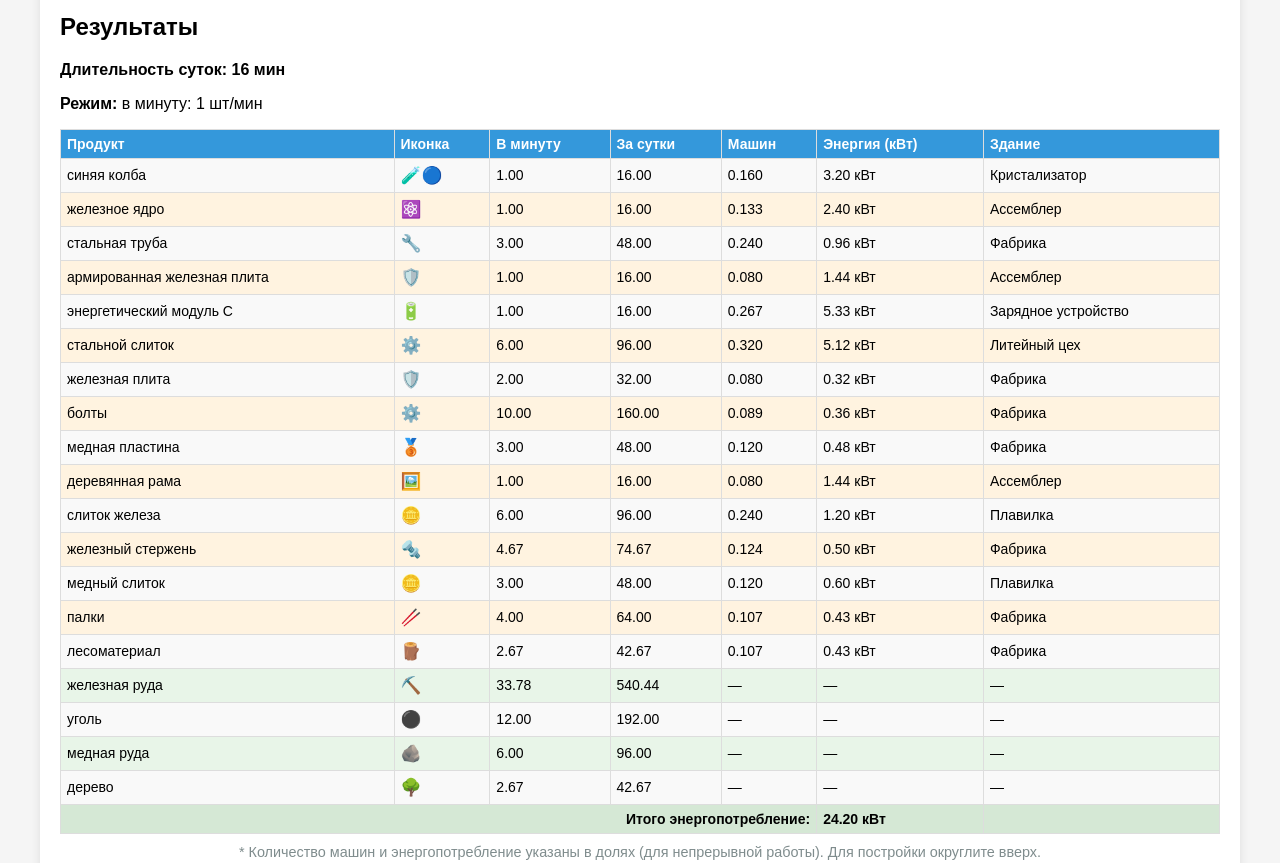
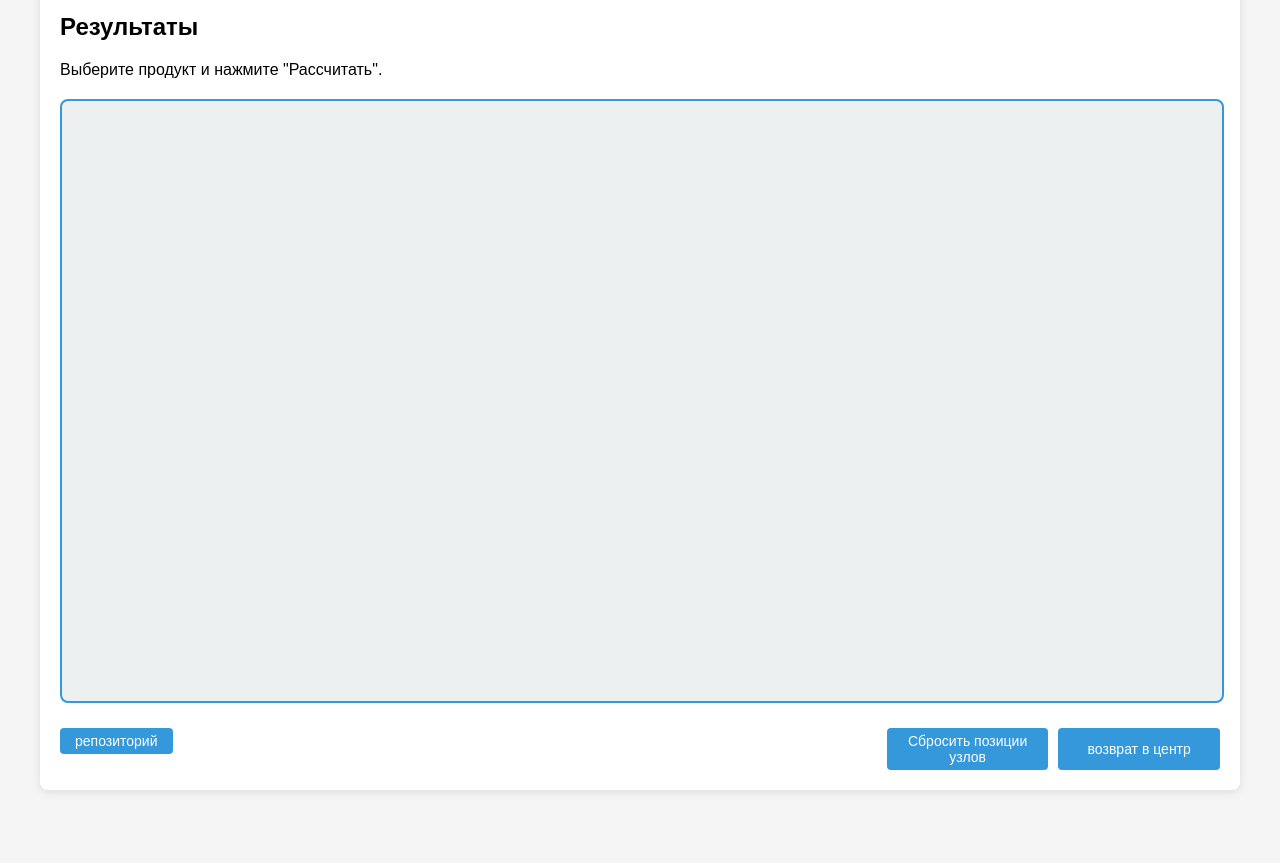
Before and after one commit to Arxxon/River-Town-Factory-calculator, a plain HTML site: page index.html in a window 1280 px wide. Shown: the part 600-1463 px from the top of the page. After the commit the page ends 1410 px from the top, so only its background shows below. Drawn offline with Linux system fonts and the light colour scheme.

Commit message:
Add files via upload

```diff
--- a/index.html
+++ b/index.html
@@ -2,7 +2,7 @@
 <html lang="ru">
 <head>
     <meta charset="UTF-8">
-    <title>Калькулятор производства — запас снизу</title>
+    <title>Калькулятор производства — финальная версия</title>
     <style>
         body {
             font-family: Arial, sans-serif;
@@ -197,18 +197,37 @@
         .graph-controls {
             margin-top: 10px;
             display: flex;
+            justify-content: space-between;
+            align-items: center;
+        }
+        .graph-controls-left {
+            display: flex;
             gap: 10px;
-            justify-content: flex-end;
         }
-        .graph-controls button {
-            width: auto;
+        .graph-controls-right {
+            display: flex;
+            gap: 10px;
+        }
+        .graph-controls button, .graph-controls a {
             padding: 5px 15px;
-            margin-top: 0;
+            font-size: 14px;
+            background: #3498db;
+            color: white;
+            border: none;
+            border-radius: 4px;
+            cursor: pointer;
+            text-decoration: none;
+            text-align: center;
+            line-height: normal;
+            display: inline-block;
+        }
+        .graph-controls a:hover {
+            background: #2980b9;
         }
     </style>
 </head>
 <body>
-    <h1>🏭 Калькулятор производства (запас снизу)</h1>
+    <h1>🏭 Калькулятор производства</h1>
     <div class="calculator">
         <div class="form-group">
             <label for="product">Целевой продукт:</label>
@@ -255,8 +274,13 @@
             <canvas id="graph-canvas" width="2000" height="2000"></canvas>
         </div>
         <div class="graph-controls">
-            <button id="reset-graph">Сбросить позиции узлов</button>
-            <button id="reset-view">Сбросить вид</button>
+            <div class="graph-controls-left">
+                <a href="https://github.com/Arxxon/River-Town-Factory-calculator/tree/main" target="_blank">репозиторий</a>
+            </div>
+            <div class="graph-controls-right">
+                <button id="reset-graph">Сбросить позиции узлов</button>
+                <button id="reset-view">возврат в центр</button>
+            </div>
         </div>
     </div>
 
@@ -331,7 +355,6 @@
             option.textContent = prod;
             selectEl.appendChild(option);
         });
-        selectEl.value = "синяя колба";
 
         const modeToggle = document.getElementById('modeToggle');
         const modePerMinuteLabel = document.getElementById('modePerMinuteLabel');
@@ -460,6 +483,9 @@
         canvas.width = 2000;
         canvas.height = 2000;
 
+        ctx.imageSmoothingEnabled = true;
+        ctx.textRendering = 'optimizeLegibility';
+
         function canvasToWorld(canvasX, canvasY) {
             return {
                 x: (canvasX - offsetX) / scale,
@@ -470,7 +496,7 @@
         function splitTitle(nodeId) {
             const emoji = emojiMap[nodeId] || '📦';
             const fullText = emoji + ' ' + nodeId;
-            const maxChars = 18;
+            const maxChars = 16;
 
             const words = fullText.split(' ');
             const lines = [];
@@ -497,8 +523,11 @@
 
             if (lines.length === 0) lines.push(fullText);
 
-            // Добавляем запас 10 пикселей снизу, чтобы зелёная строка не вылезала
-            const height = 70 + (lines.length - 1) * 18 + 10;
+            const titleHeight = lines.length * 24;
+            // 8 отступ после названия, 16 высота жёлтой строки, 16 отступ между строками, 16 высота зелёной
+            const extraHeight = 8 + 16 + 16 + 16; // 56
+            const padding = 20;
+            const height = titleHeight + extraHeight + padding;
             return { lines, height };
         }
 
@@ -540,7 +569,7 @@
 
             const nodes = [];
             const marginX = 250;
-            const marginY = 120;
+            const marginY = 140;
             const startX = 150;
             const canvasHeight = canvas.height;
             for (const lvl in levels) {
@@ -549,13 +578,13 @@
                 const totalHeight = (count - 1) * marginY;
                 const startYLevel = (canvasHeight / 2) - (totalHeight / 2);
                 nodesAtLevel.forEach((node, idx) => {
-                    const verticalOffset = (idx % 3 - 1) * 30;
+                    const verticalOffset = (idx % 3 - 1) * 15;
                     const { lines, height } = splitTitle(node);
                     nodes.push({
                         id: node,
                         x: startX + parseInt(lvl) * marginX,
                         y: startYLevel + idx * marginY + verticalOffset,
-                        width: 160,
+                        width: 180,
                         height: height,
                         lines: lines
                     });
@@ -622,28 +651,32 @@
                 ctx.stroke();
 
                 ctx.fillStyle = 'white';
-                ctx.font = 'bold 16px Arial';
+                ctx.font = '20px "Segoe UI", "Helvetica", "Arial", sans-serif';
                 ctx.textAlign = 'center';
                 ctx.textBaseline = 'middle';
 
                 const lines = node.lines;
-                const lineHeight = 18;
-                const startY = node.y + node.height/2 - (lines.length-1)*lineHeight/2 - 8;
+                const lineHeight = 24;
+                const titleHeight = lines.length * lineHeight;
+                const extraHeight = 56; // 8+16+16+16
+                const totalContentHeight = titleHeight + extraHeight;
+                const startY = node.y + (node.height - totalContentHeight) / 2;
+
                 for (let i = 0; i < lines.length; i++) {
-                    ctx.fillText(lines[i], node.x + node.width/2, startY + i * lineHeight);
+                    ctx.fillText(lines[i], node.x + node.width/2, startY + i * lineHeight + lineHeight/2);
                 }
 
                 const rate = demandsForGraph[node.id];
                 const machinesCount = graphMachines[node.id];
                 if (rate !== undefined) {
-                    ctx.font = '14px Arial';
+                    ctx.font = '16px "Segoe UI", "Helvetica", "Arial", sans-serif';
                     ctx.fillStyle = '#f1c40f';
-                    let yOffset = node.y + node.height/2 + 12;
-                    if (lines.length > 1) yOffset += 4;
-                    ctx.fillText(rate.toFixed(2) + '/min', node.x + node.width/2, yOffset);
+                    const yellowY = startY + titleHeight + 8 + 8; // 8 отступ + половина высоты
+                    ctx.fillText(rate.toFixed(2) + '/min', node.x + node.width/2, yellowY);
                     if (machinesCount !== undefined) {
                         ctx.fillStyle = '#2ecc71';
-                        ctx.fillText('🛠️ ' + machinesCount.toFixed(2), node.x + node.width/2, yOffset + 18);
+                        const greenY = yellowY + 16 + 8; // 16 отступ + половина высоты
+                        ctx.fillText('🛠️ ' + machinesCount.toFixed(2), node.x + node.width/2, greenY);
                     }
                 }
             });
@@ -671,7 +704,11 @@
             demandsForGraph = demands;
             graphMachines = machines;
             graphEdges = edges;
-            graphNodes = generateInitialPositions(demands, edges);
+            if (Object.keys(demands).length > 0) {
+                graphNodes = generateInitialPositions(demands, edges);
+            } else {
+                graphNodes = [];
+            }
             drawGraph();
         }
 
@@ -884,9 +921,8 @@
             displayResults(product, rate, modeDescription);
         });
 
-        window.onload = () => {
-            displayResults('синяя колба', 1, 'в минуту: 1 шт/мин');
-        };
+        // Пустой старт
+        updateGraph([], {}, {});
     </script>
 </body>
 </html>
```
